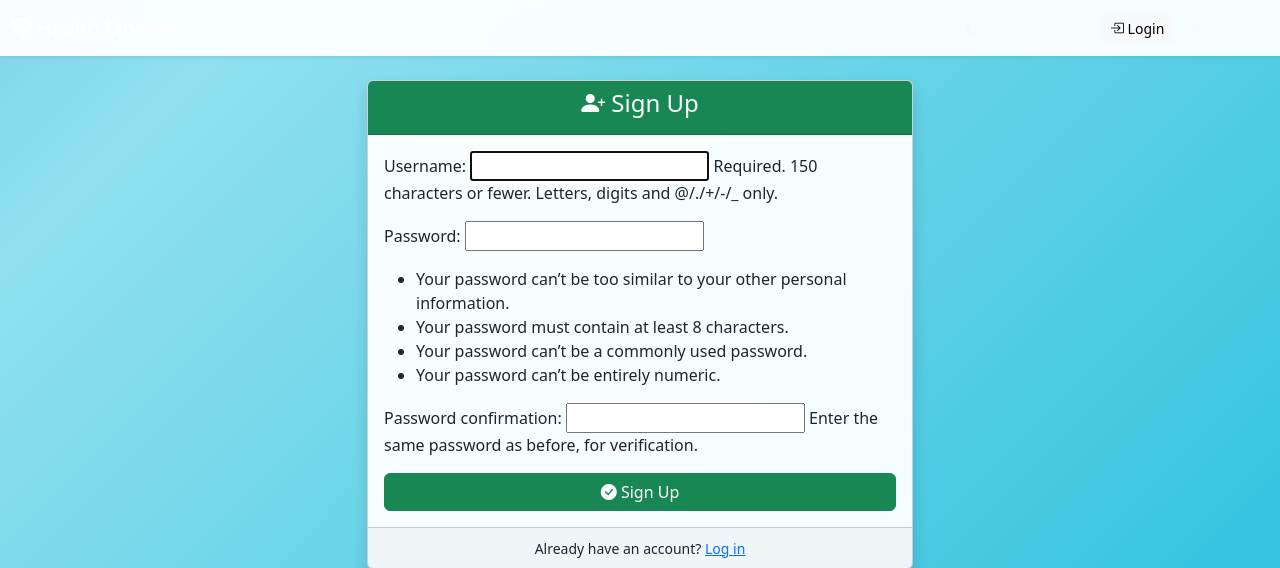
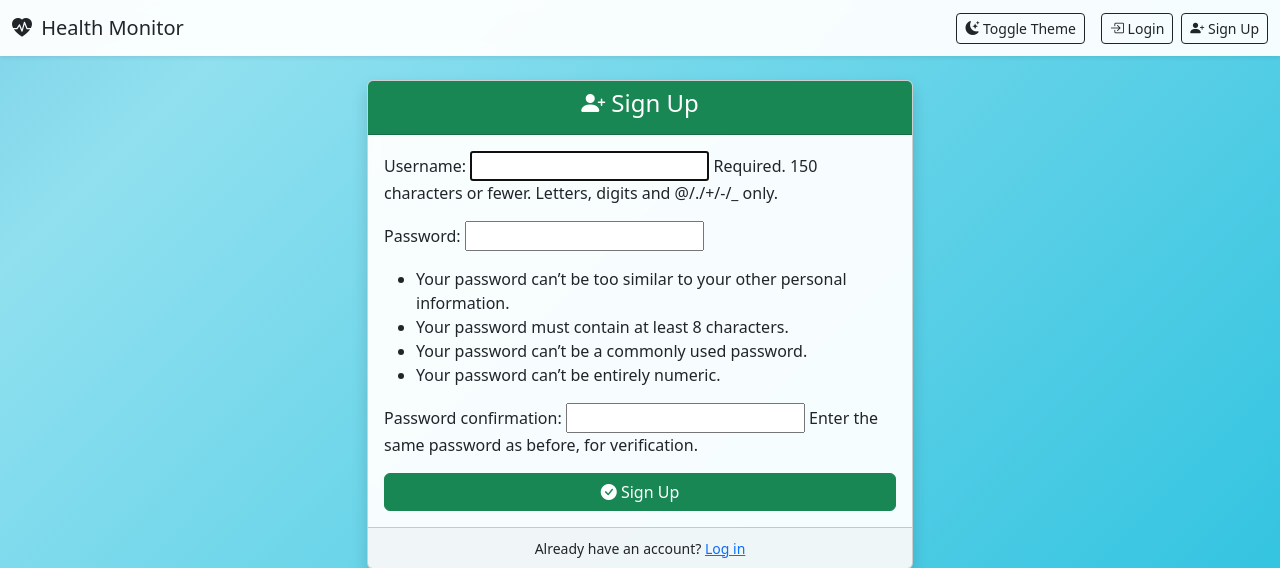
Before and after one commit to x18198988/health-monitor-app, a Django app: page /signup/ in a window 1280 px wide. Shown: the top 568 px of the page. Run offline with Django 5.2, Linux system fonts and the light colour scheme.

Commit message:
updated UI of templates

```diff
--- a/tracker/templates/base_generic.html
+++ b/tracker/templates/base_generic.html
@@ -48,38 +48,37 @@
 
 <body>
   <!-- 🌐 Navbar -->
-  <nav class="navbar navbar-expand-lg navbar-dark bg-primary shadow-sm">
+  <nav class="navbar navbar-expand-lg navbar-light shadow-sm" style="background-color: rgba(255,255,255,0.9); backdrop-filter: blur(6px);">
     <div class="container-fluid d-flex justify-content-between">
-      <a class="navbar-brand" href="#"><i class="bi bi-heart-pulse-fill"></i> Health Monitor</a>
+      <a class="navbar-brand text-dark" href="#"><i class="bi bi-heart-pulse-fill me-1"></i> Health Monitor</a>
 
       <div class="d-flex align-items-center">
-        <!-- 🌙 Dark/Light Toggle -->
-        <button onclick="toggleTheme()" class="btn btn-sm btn-outline-light me-3">
+        <button onclick="toggleTheme()" class="btn btn-sm btn-outline-dark me-3">
           <i class="bi bi-moon-stars-fill"></i> Toggle Theme
         </button>
 
-        <!-- 👤 User Info & Auth -->
         {% if user.is_authenticated %}
-          <span class="navbar-text text-white me-3">
+          <span class="navbar-text text-dark me-3">
             <i class="bi bi-person-circle"></i> {{ user.username }}
           </span>
           <form method="post" action="{% url 'logout' %}" class="d-inline">
             {% csrf_token %}
-            <button class="btn btn-outline-light btn-sm" type="submit">
+            <button class="btn btn-outline-dark btn-sm" type="submit">
               <i class="bi bi-box-arrow-right"></i> Logout
             </button>
           </form>
         {% else %}
-          <a class="btn btn-light btn-sm me-2" href="{% url 'login' %}">
+          <a class="btn btn-outline-dark btn-sm me-2" href="{% url 'login' %}">
             <i class="bi bi-box-arrow-in-right"></i> Login
           </a>
-          <a class="btn btn-outline-light btn-sm" href="{% url 'signup' %}">
+          <a class="btn btn-outline-dark btn-sm" href="{% url 'signup' %}">
             <i class="bi bi-person-plus-fill"></i> Sign Up
           </a>
         {% endif %}
       </div>
     </div>
   </nav>
+
 
   <!-- 📄 Page Content -->
   <div class="container mt-4">
```
